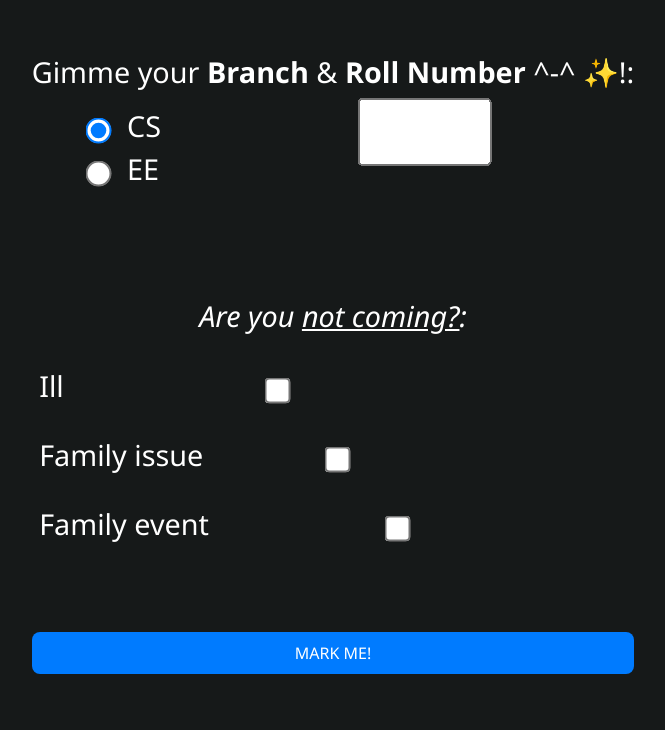
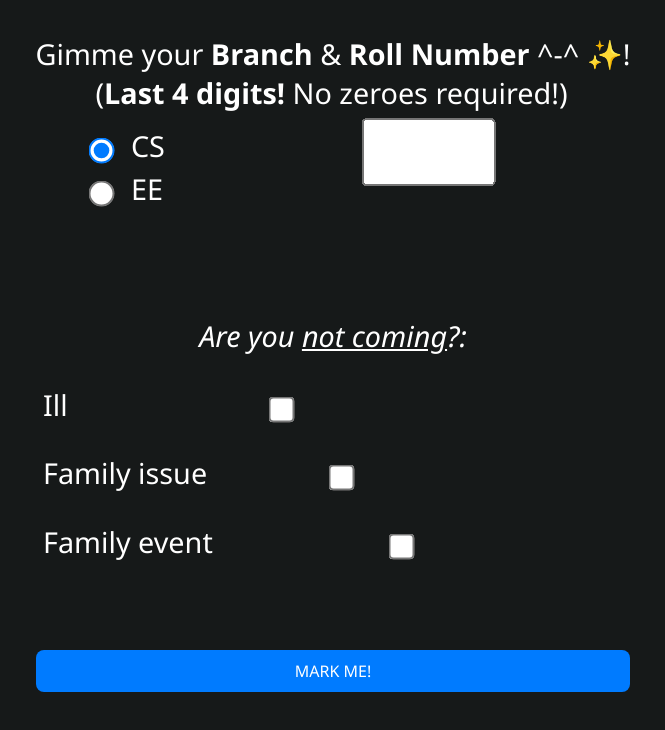
Before and after one commit to Brahvim/College-Attendance-App, a website: page index.html in a window 1280 px wide. Both pictures are taken after a click on the radio button 405 px from the left and 130 px from the top of the page. Shown: the whole page, without its empty margins (307-972 px from the left). Drawn offline with Linux system fonts and the light colour scheme.

Commit message:
Adding static limits for now. Can't do the DB-side one without the entire DB of roll numbers LOL, wait.
Oh, and adding a slight check based on your branch in JS for now.

```diff
--- a/index.html
+++ b/index.html
@@ -12,25 +12,31 @@
 		href="/index.css"
 	>
 	<title>ATTENDANCE!</title>
-	<script src="index.js"></script>
+	<script src="/index.js"></script>
 </head>
 
 <body>
 	<form action="/submit">
 		<p id="roll">
-		<pre>Gimme your <b>Branch</b> & <b>Roll Number</b> ^-^ ✨!:</pre>
+		<pre>Gimme your <b>Branch</b> & <b>Roll Number</b> ^-^ ✨!
+	(<b>Last 4 digits!</b> No zeroes required!)</pre>
 		<pre>
 	<input
+		id="branch-selector-cs"
 		name="branch"
 		type="radio"
 		value="cs"
 		required
 	>   CS				<input
+		max="22030059999"
+		id="roll-input"
 		type="number"
 		name="roll"
 		required
+		min="0"
 		>
 	<input
+		id="branch-selector-ee"
 		name="branch"
 		type="radio"
 		value="ee"
@@ -40,9 +46,7 @@
 		</p>
 
 		<br>
-		<i>
-			<p id="reasons-heading">Are you <u>not coming?</u>:</p>
-		</i>
+		<p id="reasons-heading"><i>Are you <u>not coming</u>?:</i></p>
 
 		<li id="reason-ill">
 			<pre> Ill 				<input
--- a/index.js
+++ b/index.js
@@ -0,0 +1,24 @@
+document.addEventListener("DOMContentLoaded", () => {
+
+	const eltInputRoll = document.getElementById("roll-input");
+	const eltRadioCs = document.getElementById("branch-selector-cs");
+	const eltRadioEe = document.getElementById("branch-selector-ee");
+
+	// These are only rough checks.
+	// You HAVE TO keep a table in-DB to know which rolls actually exist in the college!
+
+	eltRadioCs.onclick = () => {
+
+		eltInputRoll.setAttribute("min", 0);
+		eltInputRoll.setAttribute("max", 22030059999);
+
+	};
+
+	eltRadioEe.onclick = () => {
+
+		eltInputRoll.setAttribute("min", 0);
+		eltInputRoll.setAttribute("max", 22030049999);
+
+	};
+
+});
```
